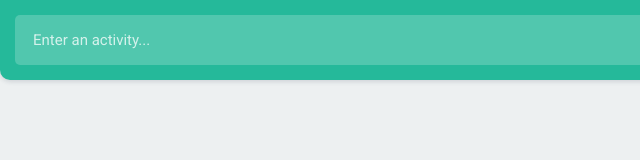
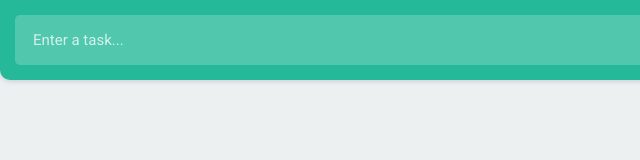
Before and after one commit to michaelzwang/to-do-list, a plain HTML site: page index.html in a window 1280 px wide. Shown: the full height of the page, 0-640 px from the left. Drawn offline with Linux system fonts and the light colour scheme.

Commit message:
update readme

```diff
--- a/index.html
+++ b/index.html
@@ -10,7 +10,7 @@
   <body>
 
     <header>
-      <input type="text" placeholder="Enter an activity..." id="item">
+      <input type="text" placeholder="Enter a task..." id="item">
       <button id="add">
         <svg version="1.1" xmlns="http://www.w3.org/2000/svg" xmlns:xlink="http://www.w3.org/1999/xlink" x="0px" y="0px" viewBox="0 0 16 16" style="enable-background:new 0 0 16 16;" xml:space="preserve"><g><path class="fill" d="M16,8c0,0.5-0.5,1-1,1H9v6c0,0.5-0.5,1-1,1s-1-0.5-1-1V9H1C0.5,9,0,8.5,0,8s0.5-1,1-1h6V1c0-0.5,0.5-1,1-1 s1,0.5,1,1v6h6C15.5,7,16,7.5,16,8z"/></g></svg>
       </button>
```
Also changed, not shown: resources/images/todo.png (added), 1 other file.
